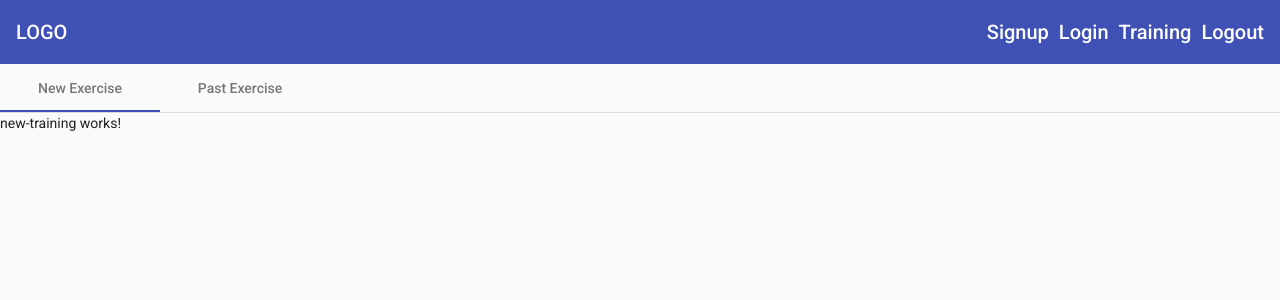
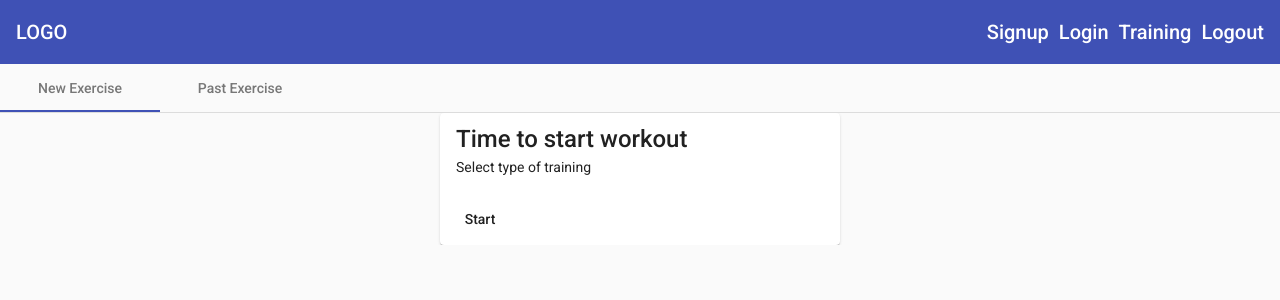
Before and after one commit to HansSima/angular-real-project, an Angular app: page /training in a window 1280 px wide. Shown: the top 300 px of the page. Built offline with nearby package versions, Linux system fonts and the light colour scheme.

Commit message:
Add card to new training component

```diff
--- a/src/app/material.module.ts
+++ b/src/app/material.module.ts
@@ -10,6 +10,7 @@
 import { MatToolbarModule } from '@angular/material/toolbar';
 import { MatListModule } from '@angular/material/list';
 import { MatTabsModule } from '@angular/material/tabs';
+import { MatCardModule } from '@angular/material/card';
 
 @NgModule({
   imports: [
@@ -24,6 +25,7 @@
     MatToolbarModule,
     MatListModule,
     MatTabsModule,
+    MatCardModule,
   ],
   exports: [
     MatButtonModule,
@@ -37,6 +39,7 @@
     MatToolbarModule,
     MatListModule,
     MatTabsModule,
+    MatCardModule,
   ],
 })
 export class MaterialModule {}
--- a/src/app/training/new-training/new-training.component.html
+++ b/src/app/training/new-training/new-training.component.html
@@ -1,3 +1,11 @@
-<p>
-  new-training works!
-</p>
+<section class="new-training" fxLayout fxLayoutAlign="center">
+  <mat-card fxFlex="400px">
+    <mat-card-title>Time to start workout</mat-card-title>
+    <mat-card-content>
+      Select type of training
+    </mat-card-content>
+    <mat-card-actions>
+      <button type="submit" mat-button>Start</button>
+    </mat-card-actions>
+  </mat-card>
+</section>
```
